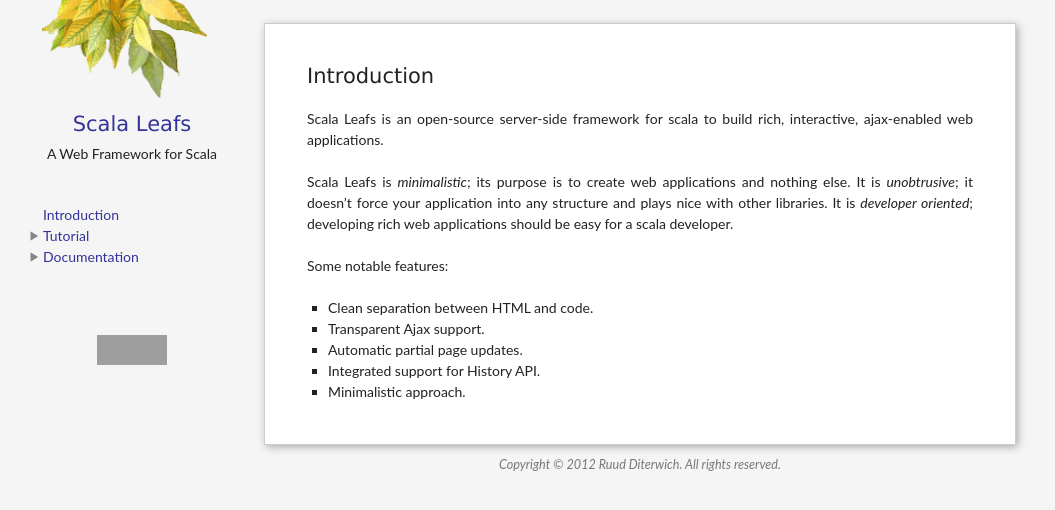
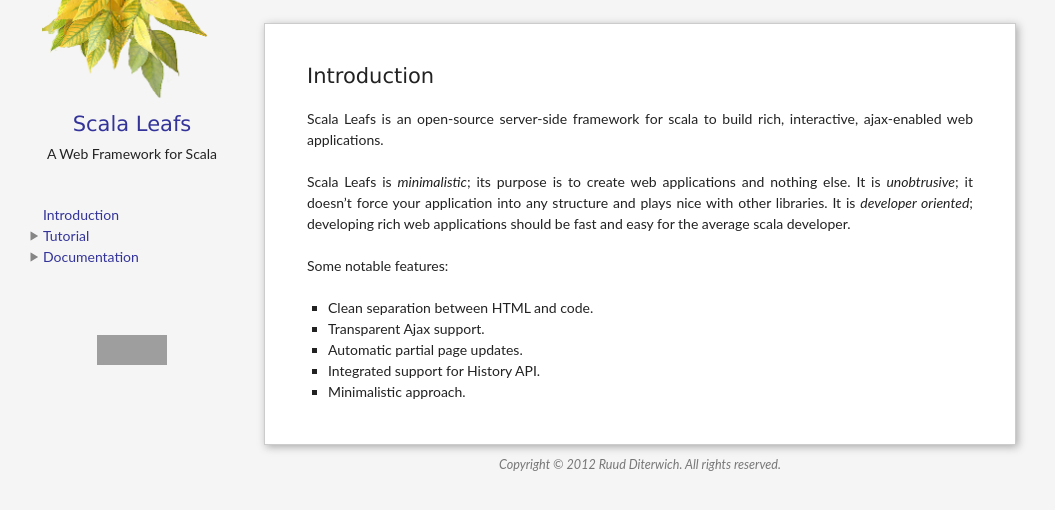
Before and after one commit to scalastuff/scalaleafs, a Jekyll site: the page built from index.md, in a window 1280 px wide. Shown: the top 510 px of the page, without its empty margins (0-1055 px from the left). Built offline with Jekyll 4.4.1, drawn with Linux system fonts in a browser that asks for light colours; grey boxes are pictures that could not be loaded.

Commit message:
Updated index.md

```diff
--- a/index.md
+++ b/index.md
@@ -5,7 +5,7 @@
 
 Scala Leafs is an open-source server-side framework for scala to build rich, interactive, ajax-enabled web applications.
 
-Scala Leafs is *minimalistic*; its purpose is to create web applications and nothing else. It is *unobtrusive*; it doesn't force your application into any structure and plays nice with other libraries. It is *developer oriented*; developing rich web applications should be easy for a scala developer.
+Scala Leafs is *minimalistic*; its purpose is to create web applications and nothing else. It is *unobtrusive*; it doesn't force your application into any structure and plays nice with other libraries. It is *developer oriented*; developing rich web applications should be fast and easy for the average scala developer.
 
 Some notable features:
 
```
